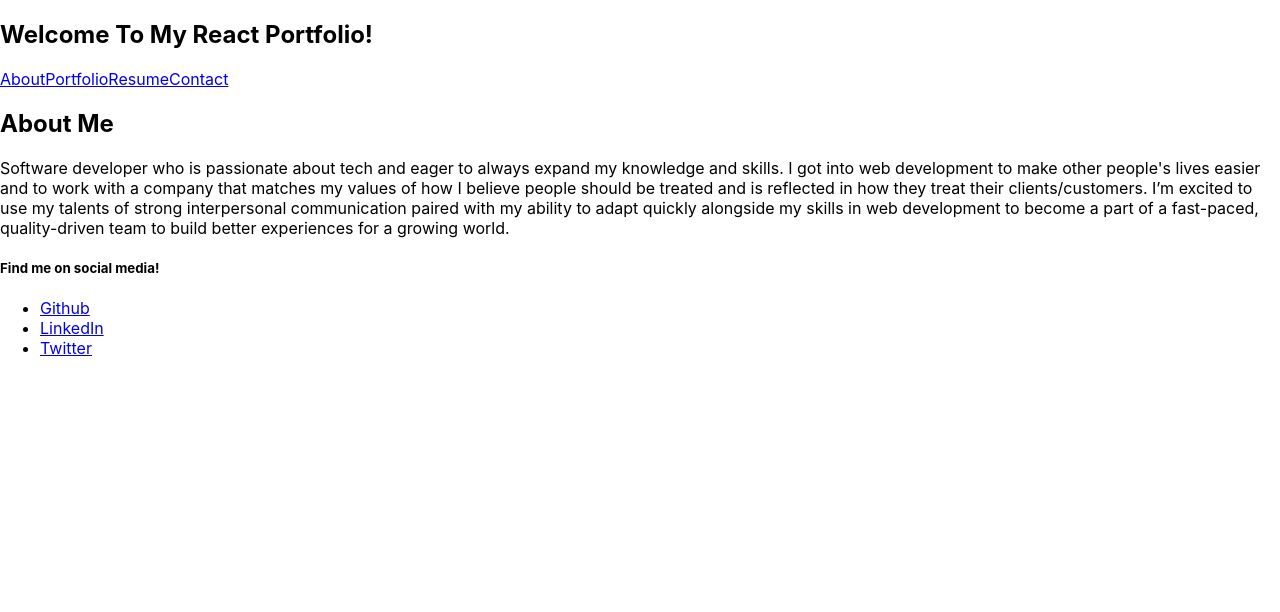
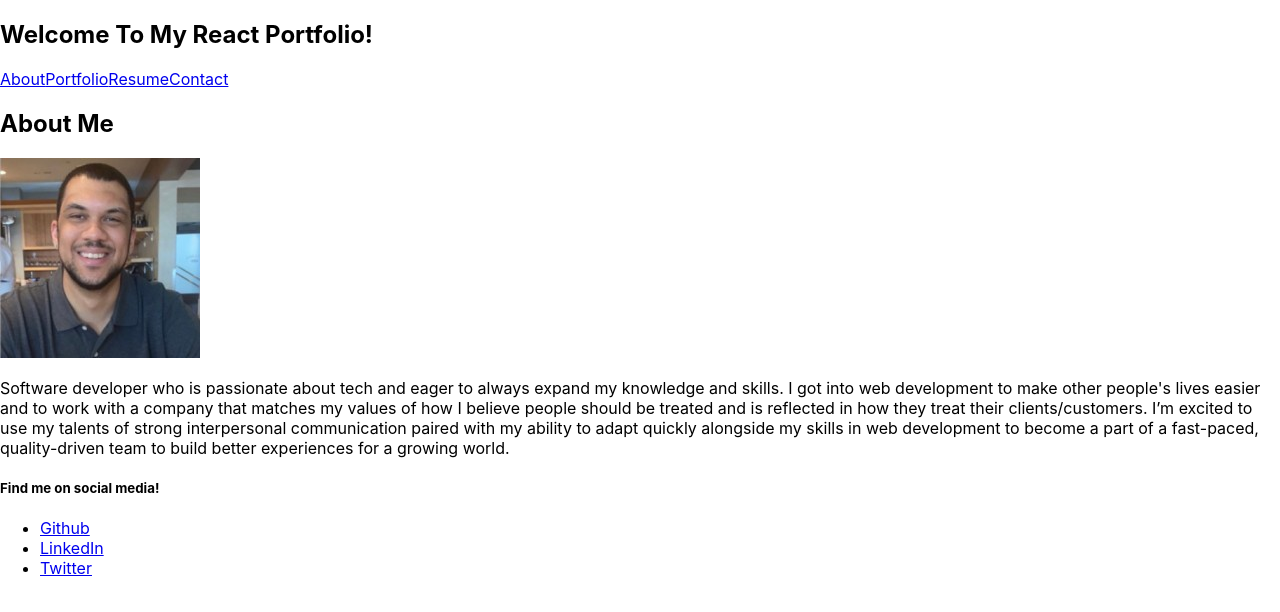
Before and after one commit to codytheroux96/react-portfolio, a React (Create React App) app: page / in a window 1280 px wide. Shown: the top 612 px of the page. Built offline with nearby package versions, Linux system fonts and the light colour scheme.

Commit message:
added a picture of me to about me section

```diff
--- a/src/components/About/index.js
+++ b/src/components/About/index.js
@@ -1,4 +1,5 @@
 import React from 'react';
+import Me from '../../assets/images/1656899586717.jpg'
 
 function About() {
 	return (
@@ -6,6 +7,7 @@ function About() {
 			<div className="center" id="about">
 				<h1 className="page-header">About Me</h1>
 			</div>
+			<img src = {Me} alt = "Picture of Me" />
 			<div>
 				<p>
 				Software developer who is passionate about tech and eager to always expand my knowledge and skills. I got into web development to make other people's lives easier and to work with a company that matches my values of how I believe people should be treated and is reflected in how they treat their clients/customers. I’m excited to use my talents of strong interpersonal communication paired with my ability to adapt quickly alongside my skills in web development to become a part of a fast-paced, quality-driven team to build better experiences for a growing world.
```
